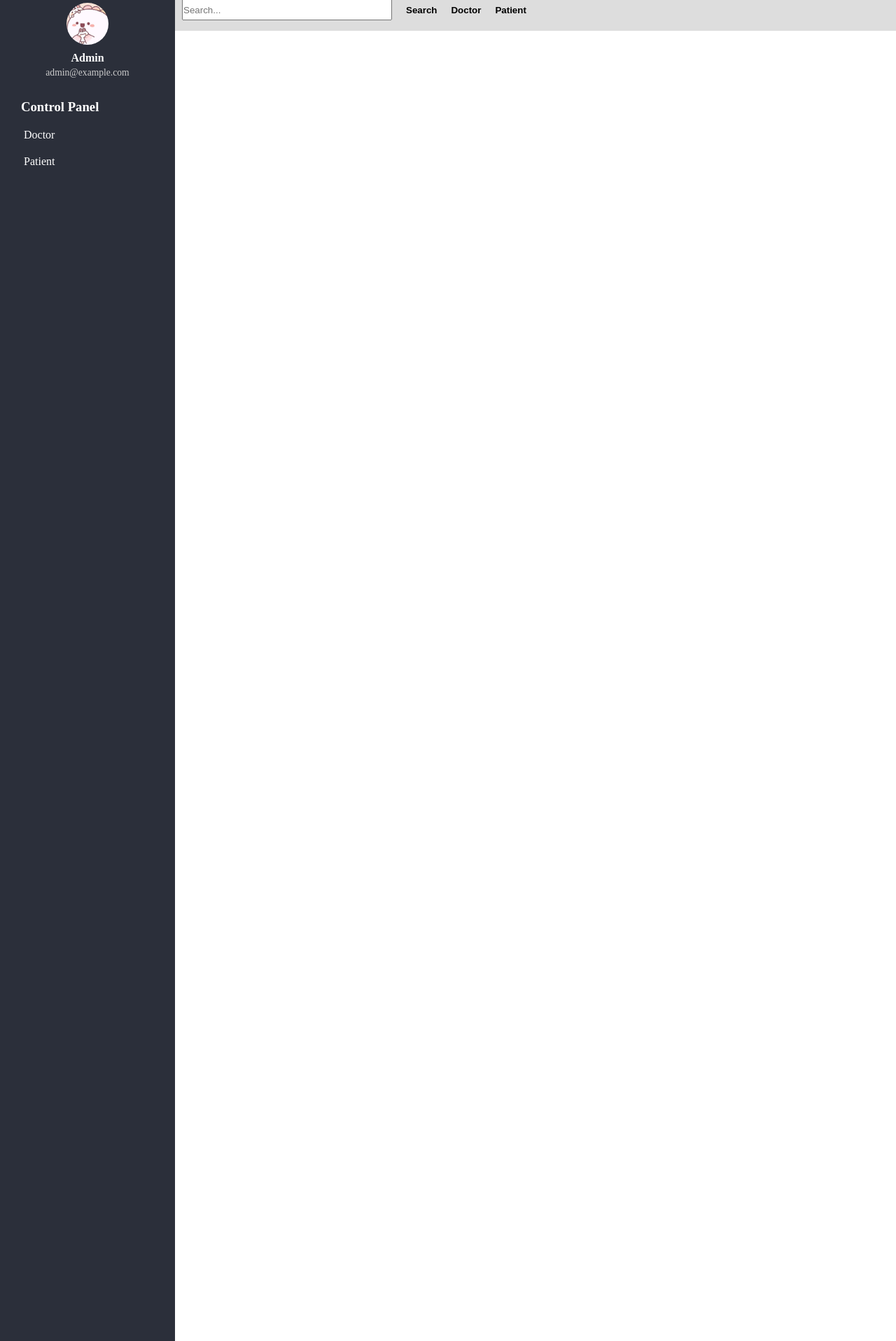
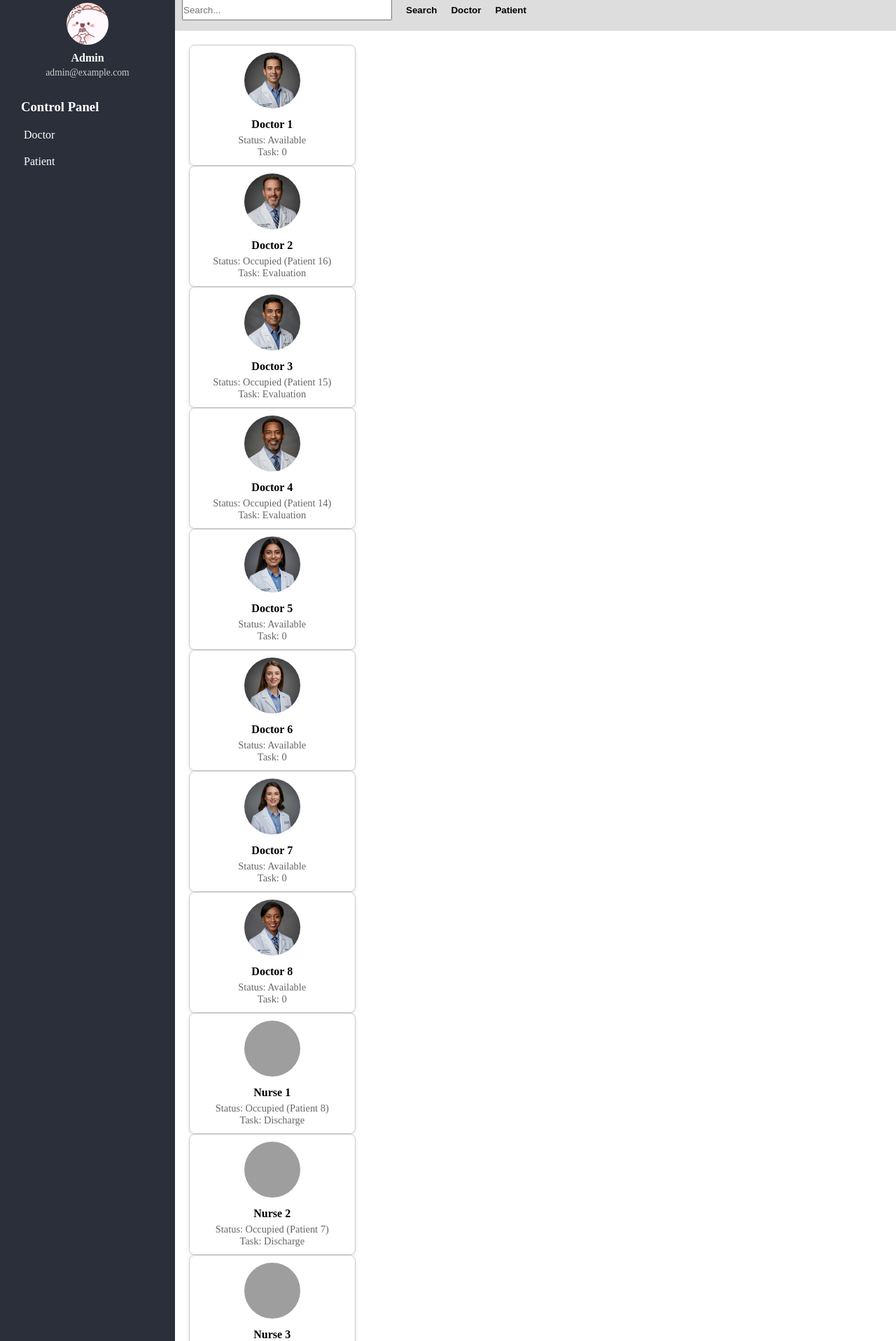
Before and after one commit to wang2653/Building-an-Intelligent-Job-Scheduler-for-Optimized-Request-Assignment, a Bottle app: page /doctor in a window 1280 px wide. Shown: the part 16-1933 px from the top of the page at 70% size. Run offline with Bottle, Linux system fonts and the light colour scheme; some libraries are stand-ins or nearby versions; grey boxes are pictures that could not be loaded.

Commit message:
Add medical resources update function

```diff
--- a/data/current_doctors_info.csv
+++ b/data/current_doctors_info.csv
@@ -0,0 +1,3 @@
+doctor_1,doctor_2,doctor_3,doctor_4,doctor_5,doctor_6,doctor_7,doctor_8
+0,16,15,14,0,0,0,0,8,7,9,13,17,6,5,0,0,0,0
+0,Evaluation,Evaluation,Evaluation,0,0,0,0,Discharge,Discharge,Discharge,Laboratory,Consultation,Discharge,Discharge,0,0,0,0
--- a/src/app.py
+++ b/src/app.py
@@ -58,6 +58,23 @@ def get_patients():
     df = pd.read_csv('../data/current_patients_info.csv')
     return df.to_json(orient="records")
 
+@app.route('/get_doctors')
+def get_doctors():
+    # Skip the first row and only read the next two rows (which have 19 columns)
+    df = pd.read_csv('../data/current_doctors_info.csv', header=None, skiprows=1, nrows=2)
+    # Row 0 (after skipping) is the statuses; row 1 is the tasks.
+    status_list = df.iloc[0].tolist()
+    task_list   = df.iloc[1].tolist()
+
+    resources = []
+    # Loop over 19 columns
+    for i in range(19):
+        resources.append({
+            "status": int(status_list[i]),  # convert numpy.int64 to int
+            "task": str(task_list[i])         # ensure task is a string
+        })
+    return {"resources": resources}
+
 # Run the application
 if __name__ == '__main__':
     run(app, host='localhost', port=8080, debug=True)
--- a/static/style.css
+++ b/static/style.css
@@ -495,13 +494,21 @@ footer {
     padding: 20px;
     overflow-y: auto; /* Scroll if content is too long */
     display: flex;
-    flex-wrap: wrap; /* Wrap cards to next line */
-    gap: 10px;       /* Space between cards */
+    box-sizing: border-box;
+}
+
+#doctor-cards-container,
+#patient-cards-container {
+    display: flex;
+    width: 100%;
+    flex-wrap: wrap;     /* wrap cards onto new lines */
+    gap: 10px;           /* space between cards */
     justify-content: flex-start;
+    box-sizing: border-box;
 }
 
 .card {
-    width: calc(25% - 20px); /* 4 cards per row (100% / 4) minus some gap */
+    width: calc(25% - 10px); /* 4 cards per row (100% / 4) minus some gap */
     background-color: #fff;
     border: 1px solid #ccc;
     border-radius: 8px;
--- a/templates/doc.html
+++ b/templates/doc.html
@@ -25,7 +25,7 @@
       </nav>
 
       <!-- Doctor Panel (hidden by default) -->
-      <div id="doctor-panel" class="panel doctor-panel">
+      <div id="doctor-panel" class="panel doctor-panel" style="display: none;">
         <form method="post">
           <label>Doctor Name</label>
           <input type="text" name="name" required>
@@ -39,7 +39,7 @@
       </div>
 
       <!-- Patient Panel (hidden by default) -->
-      <div id="patient-panel" class="panel patient-panel">
+      <div id="patient-panel" class="panel patient-panel" style="display: none;">
         <form method="post">
           <label>Patient ID</label>
           <input type="text" name="id" required>
@@ -62,127 +62,196 @@
       </div>
     </div>
 
-    <!-- SCRIPT: toggles visibility of sidebar panels (Doctor/Patient) -->
-    <script>
-      // 1. Get references to the key elements by their IDs in the sidebar:
-      const doctorLink = document.getElementById('doctor-link');
-      const patientLink = document.getElementById('patient-link');
-      const doctorPanel = document.getElementById('doctor-panel');
-      const patientPanel = document.getElementById('patient-panel');
-
-      // 2. By default, hide both panels.
-      doctorPanel.style.display = 'none';
-      patientPanel.style.display = 'none';
-
-      // 3. Add click event listeners to the two links in the sidebar:
-      //    When the user clicks "Doctor," only show the Doctor panel.
-      doctorLink.addEventListener('click', function(e) {
-        e.preventDefault();
-        doctorPanel.style.display = 'block';
-        patientPanel.style.display = 'none';
-      });
-
-      //    When the user clicks "Patient," only show the Patient panel.
-      patientLink.addEventListener('click', function(e) {
-        e.preventDefault();
-        patientPanel.style.display = 'block';
-        doctorPanel.style.display = 'none';
-      });
-    </script>
-
     <!-- Main Content Area -->
     <div class="main">
       <!-- Top section in the main content: Search Bar + Filter Buttons -->
       <div class="header">
-        <!-- Always visible search bar -->
-        <input
-          type="text"
-          placeholder="Search..."
-          class="search-input"
-          id="searchBar"
-        />
+        <input type="text" placeholder="Search..." class="search-input" id="searchBar" />
         <button id="searchButton">Search</button>
-        <!-- Doctor/Patient Filter Buttons -->
         <button id="doctorBtn">Doctor</button>
         <button id="patientBtn">Patient</button>
       </div>
 
-      <!-- Content to show Doctor/Patient cards -->
+      <!-- Content Area with Two Containers -->
       <div class="content" id="contentArea">
-        <!-- Default or initial content can be placed here -->
-        <!-- Will be replaced by JavaScript in this demo -->
-        <div class="card">
-          <img src="https://via.placeholder.com/80" alt="Default Photo">
-          <h3>Welcome</h3>
-          <p>Select a filter: Doctor or Patient</p>
+        <!-- Doctor Cards Container (fixed cards) -->
+        <div id="doctor-cards-container">
+          <!-- 8 Doctors -->
+          <div class="card" id="resource-0">
+            <img src="../static/doc1.jpeg" alt="Doctor 1">
+            <h3>Doctor 1</h3>
+            <p id="status-0">Status: ???</p>
+            <p id="task-0">Task: ???</p>
+          </div>
+          <div class="card" id="resource-1">
+            <img src="../static/doc2.jpeg" alt="Doctor 2">
+            <h3>Doctor 2</h3>
+            <p id="status-1">Status: ???</p>
+            <p id="task-1">Task: ???</p>
+          </div>
+          <div class="card" id="resource-2">
+            <img src="../static/doc3.jpeg" alt="Doctor 3">
+            <h3>Doctor 3</h3>
+            <p id="status-2">Status: ???</p>
+            <p id="task-2">Task: ???</p>
+          </div>
+          <div class="card" id="resource-3">
+            <img src="../static/doc4.jpeg" alt="Doctor 4">
+            <h3>Doctor 4</h3>
+            <p id="status-3">Status: ???</p>
+            <p id="task-3">Task: ???</p>
+          </div>
+          <div class="card" id="resource-4">
+            <img src="../static/doc9.jpg" alt="Doctor 5">
+            <h3>Doctor 5</h3>
+            <p id="status-4">Status: ???</p>
+            <p id="task-4">Task: ???</p>
+          </div>
+          <div class="card" id="resource-5">
+            <img src="../static/doc10.jpg" alt="Doctor 6">
+            <h3>Doctor 6</h3>
+            <p id="status-5">Status: ???</p>
+            <p id="task-5">Task: ???</p>
+          </div>
+          <div class="card" id="resource-6">
+            <img src="../static/doc12.jpg" alt="Doctor 7">
+            <h3>Doctor 7</h3>
+            <p id="status-6">Status: ???</p>
+            <p id="task-6">Task: ???</p>
+          </div>
+          <div class="card" id="resource-7">
+            <img src="../static/doc13.jpg" alt="Doctor 8">
+            <h3>Doctor 8</h3>
+            <p id="status-7">Status: ???</p>
+            <p id="task-7">Task: ???</p>
+          </div>
+
+          <!-- 7 Nurses -->
+          <div class="card" id="resource-8">
+            <img src="../static/nurse1.jpg" alt="Nurse 1">
+            <h3>Nurse 1</h3>
+            <p id="status-8">Status: ???</p>
+            <p id="task-8">Task: ???</p>
+          </div>
+          <div class="card" id="resource-9">
+            <img src="../static/nurse2.jpg" alt="Nurse 2">
+            <h3>Nurse 2</h3>
+            <p id="status-9">Status: ???</p>
+            <p id="task-9">Task: ???</p>
+          </div>
+          <div class="card" id="resource-10">
+            <img src="../static/nurse3.jpg" alt="Nurse 3">
+            <h3>Nurse 3</h3>
+            <p id="status-10">Status: ???</p>
+            <p id="task-10">Task: ???</p>
+          </div>
+          <div class="card" id="resource-11">
+            <img src="../static/nurse4.jpg" alt="Nurse 4">
+            <h3>Nurse 4</h3>
+            <p id="status-11">Status: ???</p>
+            <p id="task-11">Task: ???</p>
+          </div>
+          <div class="card" id="resource-12">
+            <img src="../static/nurse5.jpg" alt="Nurse 5">
+            <h3>Nurse 5</h3>
+            <p id="status-12">Status: ???</p>
+            <p id="task-12">Task: ???</p>
+          </div>
+          <div class="card" id="resource-13">
+            <img src="../static/nurse6.jpg" alt="Nurse 6">
+            <h3>Nurse 6</h3>
+            <p id="status-13">Status: ???</p>
+            <p id="task-13">Task: ???</p>
+          </div>
+          <div class="card" id="resource-14">
+            <img src="../static/nurse7.jpg" alt="Nurse 7">
+            <h3>Nurse 7</h3>
+            <p id="status-14">Status: ???</p>
+            <p id="task-14">Task: ???</p>
+          </div>
+
+          <!-- 2 X-Ray -->
+          <div class="card" id="resource-15">
+            <img src="../static/xray1.jpg" alt="X-Ray 1">
+            <h3>X-Ray 1</h3>
+            <p id="status-15">Status: ???</p>
+            <p id="task-15">Task: ???</p>
+          </div>
+          <div class="card" id="resource-16">
+            <img src="../static/xray2.jpg" alt="X-Ray 2">
+            <h3>X-Ray 2</h3>
+            <p id="status-16">Status: ???</p>
+            <p id="task-16">Task: ???</p>
+          </div>
+
+          <!-- 2 CT -->
+          <div class="card" id="resource-17">
+            <img src="../static/ct1.jpg" alt="CT 1">
+            <h3>CT 1</h3>
+            <p id="status-17">Status: ???</p>
+            <p id="task-17">Task: ???</p>
+          </div>
+          <div class="card" id="resource-18">
+            <img src="../static/ct2.jpg" alt="CT 2">
+            <h3>CT 2</h3>
+            <p id="status-18">Status: ???</p>
+            <p id="task-18">Task: ???</p>
+          </div>
+        </div>
+
+        <!-- Patient Cards Container (empty initially) -->
+        <div id="patient-cards-container" style="display: none;">
+          <!-- Patient cards will be dynamically created here -->
         </div>
       </div>
     </div>
   </div>
 
-  <!-- SCRIPT: toggles main content cards (Doctor vs. Patient) -->
+  <!-- SCRIPT: Toggling Views and Auto-Updates -->
   <script>
-    const doctorBtn   = document.getElementById('doctorBtn');
-    const patientBtn  = document.getElementById('patientBtn');
-    const searchBar   = document.getElementById('searchBar');
-    const contentArea = document.getElementById('contentArea');
+    // Get DOM elements
+    const doctorBtn = document.getElementById('doctorBtn');
+    const patientBtn = document.getElementById('patientBtn');
+    const doctorCardsContainer = document.getElementById('doctor-cards-container');
+    const patientCardsContainer = document.getElementById('patient-cards-container');
 
-    let currentView    = 'default';
+    let currentView = 'doctor';
+    let doctorInterval = null;
     let patientInterval = null;
-    const maxPatients   = 200;
-    let patientCards    = [];
+    let patientCards = [];
+    const maxPatients = 200;
 
-    // Doctor card markup
-    const doctorCardsHTML = `
-      <div class="card">
-        <img src="../static/doc1.jpeg" alt="Doctor Photo">
-        <h3>Dr. John</h3>
-        <p>Available</p>
-      </div>
-      <div class="card">
-        <img src="../static/doc2.jpeg" alt="Doctor Photo">
-        <h3>Dr. Smith</h3>
-        <p>On Leave</p>
-      </div>
-      <div class="card">
-        <img src="../static/doc3.jpeg" alt="Doctor Photo">
-        <h3>Dr. Jane</h3>
-        <p>Busy</p>
-      </div>
-      <div class="card">
-        <img src="../static/doc4.jpeg" alt="Doctor Photo">
-        <h3>Dr. Emily</h3>
-        <p>Available</p>
-      </div>
-      <div class="card">
-        <img src="../static/doc9.jpg" alt="Doctor Photo">
-        <h3>Dr. Carter</h3>
-        <p>Available</p>
-      </div>
-      <div class="card">
-        <img src="../static/doc10.jpg" alt="Doctor Photo">
-        <h3>Dr. Li</h3>
-        <p>Available</p>
-      </div>
-      <div class="card">
-        <img src="../static/doc12.jpg" alt="Doctor Photo">
-        <h3>Dr. Helen</h3>
-        <p>Available</p>
-      </div>
-      <div class="card">
-        <img src="../static/doc13.jpg" alt="Doctor Photo">
-        <h3>Dr. Virgil</h3>
-        <p>Available</p>
-      </div>
-    `;
+    // Update fixed doctor/resource cards from /get_doctors
+    function updateMedicalResources() {
+      if (currentView !== 'doctor') return;
+      fetch('/get_doctors')
+        .then(res => res.json())
+        .then(data => {
+          // data.resources is an array of 19 objects {status, task}
+          for (let i = 0; i < data.resources.length; i++) {
+            const resStatus = data.resources[i].status;
+            const resTask = data.resources[i].task;
+            const statusEl = document.getElementById(`status-${i}`);
+            const taskEl = document.getElementById(`task-${i}`);
+            if (parseInt(resStatus) === 0) {
+              statusEl.innerText = "Status: Available";
+              taskEl.innerText = "Task: 0";
+            } else {
+              statusEl.innerText = `Status: Occupied (Patient ${resStatus})`;
+              taskEl.innerText = `Task: ${resTask}`;
+            }
+          }
+        });
+    }
 
-    // Generate all possible patient cards (but keep them hidden initially)
+    // Create patient cards inside the patient container
     function createPatientCards() {
-      contentArea.innerHTML = ''; // Clear out any existing content
+      patientCardsContainer.innerHTML = ''; // clear container
+      patientCards = [];
       for (let i = 0; i < maxPatients; i++) {
-        const card = document.createElement('div');
+        let card = document.createElement('div');
         card.className = 'card patient-card';
-        card.style.display = 'none'; // hidden by default
+        card.style.display = 'none';
         card.innerHTML = `
           <img src="https://via.placeholder.com/80" alt="Patient Photo">
           <h3 id="patient-id-${i}">Patient</h3>
@@ -192,16 +261,14 @@
           <p id="remaining-${i}">Remaining Time: </p>
           <p id="status-${i}">Status: </p>
         `;
-        contentArea.appendChild(card);
+        patientCardsContainer.appendChild(card);
         patientCards.push(card);
       }
     }
 
-    // Update the displayed patient info by fetching from the server
+    // Update patient cards using /get_patients
     function updatePatients() {
-      // Only update if we are in 'patient' view
       if (currentView !== 'patient') return;
-
       fetch('/get_patients')
         .then(response => response.json())
         .then(newPatients => {
@@ -221,47 +288,42 @@
         });
     }
 
-    // Create patient card elements in DOM once
-    createPatientCards();
-
-    // Doctor Filter button -> show doctor cards
+    // Toggle to doctor view
     doctorBtn.addEventListener('click', () => {
-      console.log("Doctor Filter clicked. Switching to doctor view.");
       currentView = 'doctor';
-
-      // Clear any running update intervals for patients
+      doctorCardsContainer.style.display = 'block';
+      patientCardsContainer.style.display = 'none';
       if (patientInterval) {
         clearInterval(patientInterval);
         patientInterval = null;
       }
-
-      // Hide all patient cards
-      patientCards.forEach(card => card.style.display = 'none');
-
-      // Insert doctor cards
-      contentArea.innerHTML = doctorCardsHTML;
+      updateMedicalResources();
+      if (!doctorInterval) {
+        doctorInterval = setInterval(updateMedicalResources, 1000);
+      }
     });
 
-    // Patient Filter button -> show patient cards
+    // Toggle to patient view
     patientBtn.addEventListener('click', () => {
-      console.log("Patient Filter clicked. Switching to patient view.");
       currentView = 'patient';
+      doctorCardsContainer.style.display = 'none';
+      patientCardsContainer.style.display = 'block';
+      if (doctorInterval) {
+        clearInterval(doctorInterval);
+        doctorInterval = null;
+      }
+      createPatientCards();
+      updatePatients();
+      if (!patientInterval) {
+        patientInterval = setInterval(updatePatients, 1000);
+      }
+    });
 
-      // Clear out the content area first
-      contentArea.innerHTML = '';
-
-      // Then attach the patient cards back in
-      patientCards.forEach(card => {
-        card.style.display = 'none';
-        contentArea.appendChild(card);
-      });
-
-      // First update to display the correct # of patient cards
-      updatePatients();
-
-      // Start the auto-update loop (every second)
-      patientInterval = setInterval(updatePatients, 1000);
-    });
+    // On page load, default to doctor view
+    doctorCardsContainer.style.display = 'block';
+    patientCardsContainer.style.display = 'none';
+    updateMedicalResources();
+    doctorInterval = setInterval(updateMedicalResources, 1000);
   </script>
 
 </body>
```
Also changed, not shown: other parts of static/style.css (+16 -17 lines), data/current_patients_info.csv (+10 -37 lines).
